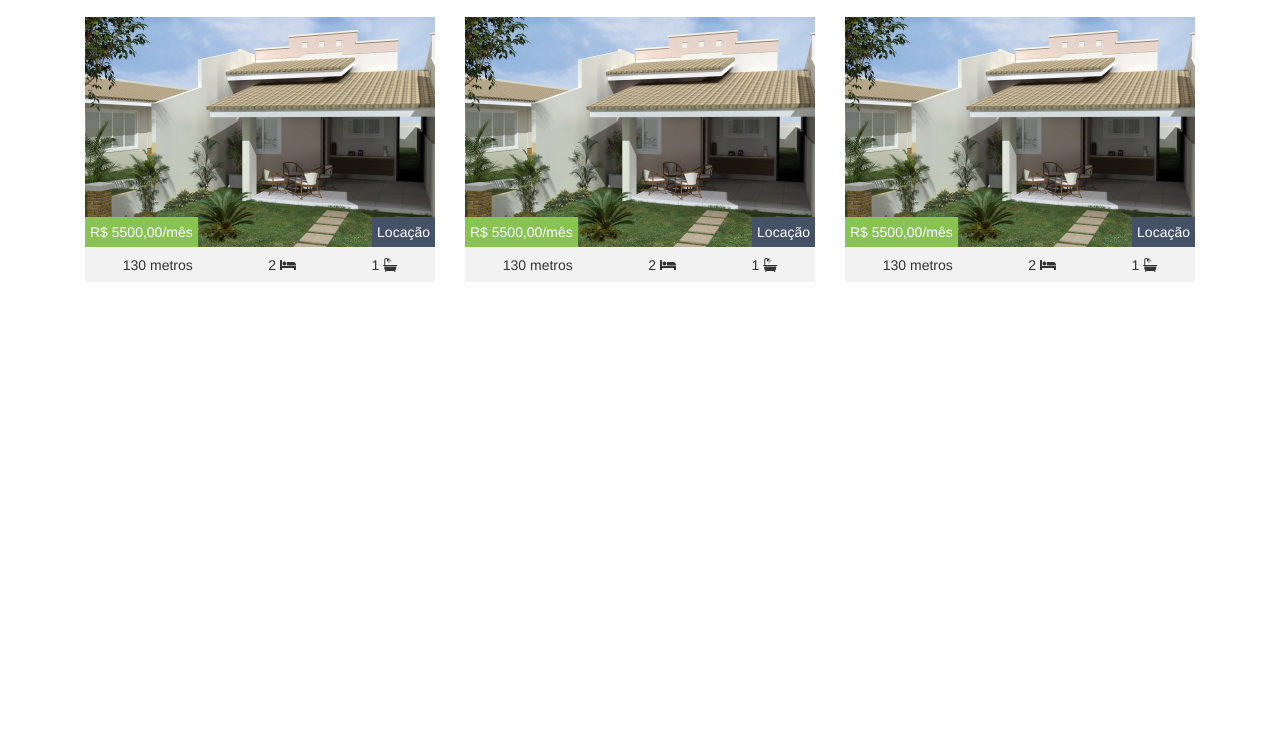
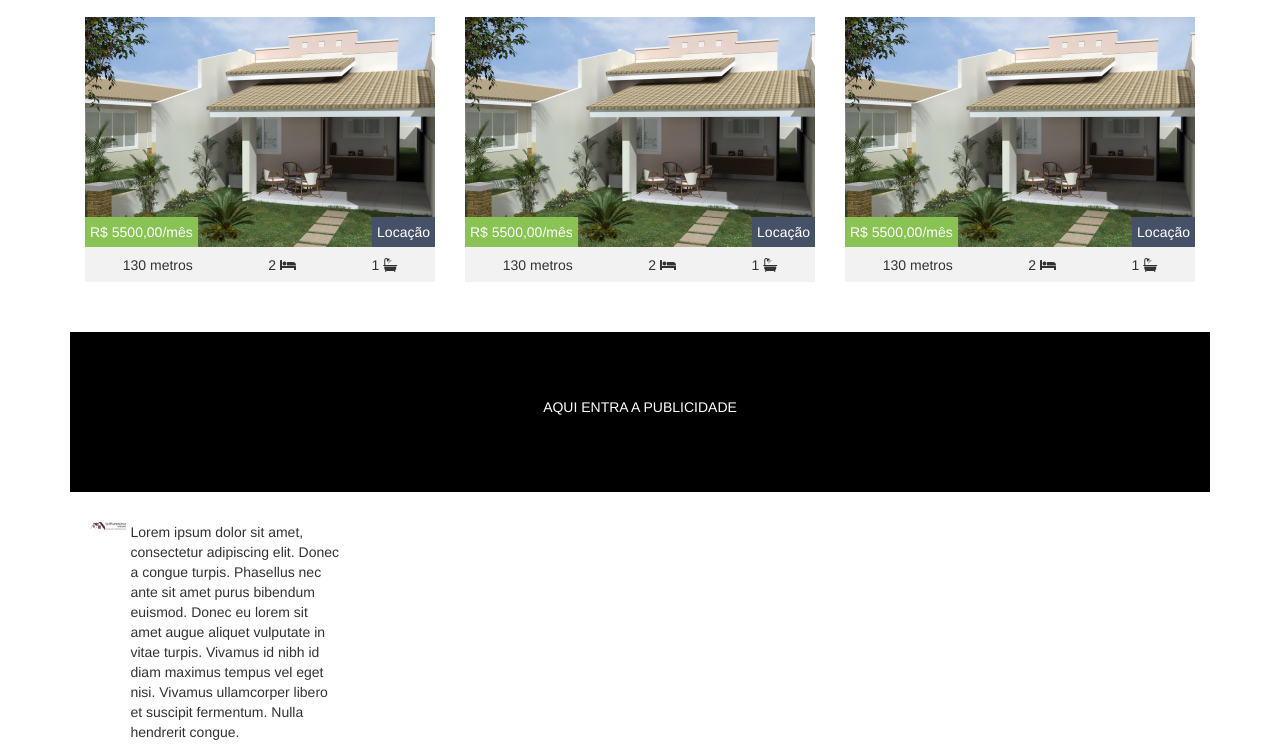
Before and after one commit to jonasmoreirajunior/jonasmoreirajunior.github.io, a plain HTML site: page index.html in a window 1280 px wide. Shown: the part 1556-2308 px from the top of the page. Before the commit the page ends 1858 px from the top, so only its background shows below. Drawn offline with Linux system fonts and the light colour scheme.

Commit message:
alteracoes menu e footer

```diff
--- a/css/style.css
+++ b/css/style.css
@@ -53,6 +53,12 @@ body {
 
 	body {
 		padding-top: 50px;
+	}
+}
+
+@media screen and (min-width: 768px) {
+	.navbar-right {
+		margin-right: 0;
 	}
 }
 
@@ -180,11 +186,11 @@ body {
 
 /*--PUBLICIDADE--*/
 
-#publicidade {
+.publicidade {
 	margin: 30px 0;
 }
 
-#publicidade #public {
+.publicidade #public {
 	height: 160px;
 	color: #FFF;
 	background-color: #000;
@@ -244,3 +250,15 @@ body {
 	background-color: #f2f2f2;
 	height: 35px;
 }
+
+/*--FOOTER--*/
+footer #empresa {
+	display: flex;
+	justify-content: center;
+}
+
+footer #empresa figure img {
+	max-width: 80%;
+	height: auto;
+	display: block;
+}
--- a/index.html
+++ b/index.html
@@ -1,7 +1,8 @@
 <!DOCTYPE html>
 <html lang="pt-br">
+
 <head>
-       <meta charset="utf-8"/>
+  <meta charset="utf-8" />
   <meta http-equiv="X-UA-Compatible" content="IE=edge">
   <meta name="viewport" content="width=device-width, initial-scale=1">
   <title>Sul-Fluminense Imóveis</title>
@@ -13,6 +14,7 @@
   <script src="js/bootstrap.min.js"></script>
   <script src="js/script.js"></script>
 </head>
+
 <body>
   <nav class="navbar navbar-default navbar-fixed-top">
     <div class="container">
@@ -173,7 +175,7 @@
       </article>
     </div>
   </section>
-	   <section id="publicidade">
+  <section class="publicidade">
     <div class="container">
       <div id="public">
         <p>AQUI ENTRA A PUBLICIDADE</p>
@@ -267,5 +269,23 @@
       </article>
     </div>
   </section>
+  <section class="publicidade">
+    <div class="container">
+      <div id="public">
+        <p>AQUI ENTRA A PUBLICIDADE</p>
+      </div>
+    </div>
+  </section>
+  <footer>
+    <div class="container">
+      <article id="empresa" class="col-sm-3">
+        <figure>
+          <img src="img/logo-site.png" class="img-responsive center-block" alt="Costa Verde Imóveis">
+        </figure>
+        <p>Lorem ipsum dolor sit amet, consectetur adipiscing elit. Donec a congue turpis. Phasellus nec ante sit amet purus bibendum euismod. Donec eu lorem sit amet augue aliquet vulputate in vitae turpis. Vivamus id nibh id diam maximus tempus vel eget nisi. Vivamus ullamcorper libero et suscipit fermentum. Nulla hendrerit congue.</p>
+      </article>
+    </div>
+  </footer>
 </body>
+
 </html>
```
Lines whose indentation alone changed are shown as unchanged.
